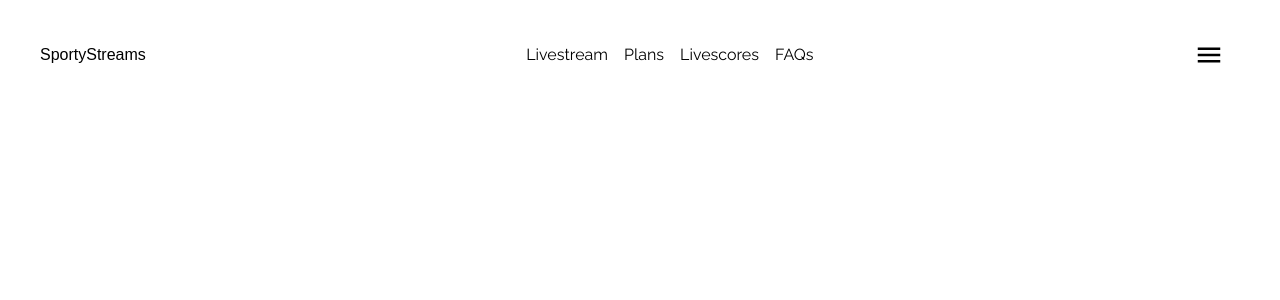
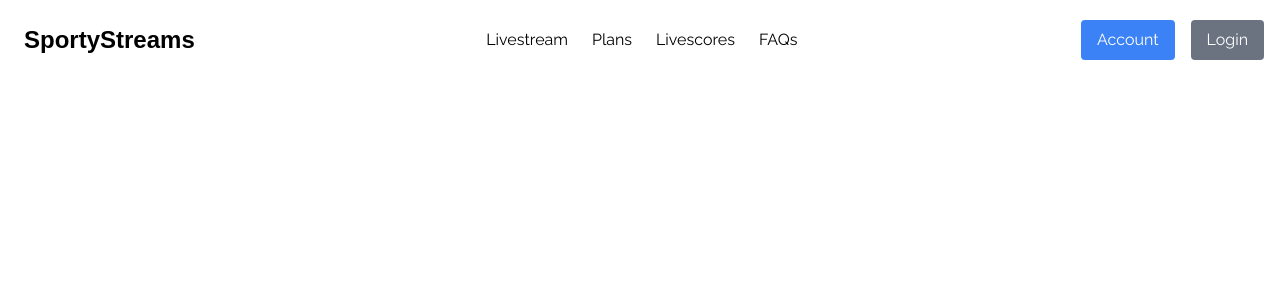
Before and after one commit to lumasia07/sportystreams, a Next.js app: page / in a window 1280 px wide. Shown: the top 300 px of the page. Built offline with nearby package versions, Linux system fonts and the light colour scheme; a web font is replaced by a local one.

Commit message:
mobile  view for menu

```diff
--- a/app/_components/nav.js
+++ b/app/_components/nav.js
@@ -1,24 +1,49 @@
+'use client'
+import { useState } from "react";
 import { Radio_Canada } from "next/font/google";
 
 const radio = Radio_Canada({ subsets: ["latin"] });
 const menu_options = ['Livestream', 'Plans', 'Livescores', 'FAQs'];
 
 export default function Navbar() {
+  const [isMenuOpen, setIsMenuOpen] = useState(false);
+
   return (
-    <div className='p-8 flex items-center'>
+    <div className="p-4 flex items-center justify-between bg-white">
       <div className={`${radio.className} p-2`}>
-        <h1>SportyStreams</h1>
+        <h1 className="text-2xl font-bold">SportyStreams</h1>
       </div>
       <div className="flex-grow flex justify-center">
-        <ul className="flex space-x-4 list-none p-0">
+        <ul className="hidden md:flex space-x-6 list-none p-2">
           {menu_options.map((option, index) => (
-            <li key={index}>{option}</li>
+            <li key={index} className="hover:text-blue-500 cursor-pointer">{option}</li>
           ))}
         </ul>
       </div>
-      <div className="mr-4 p-2 text-3xl">
-        <svg xmlns="http://www.w3.org/2000/svg" width="1em" height="1em" viewBox="0 0 24 24"><path fill="currentColor" d="M3 18h18v-2H3zm0-5h18v-2H3zm0-7v2h18V6z"></path></svg>
+      <div className="hidden md:flex space-x-4">
+        <button className="bg-blue-500 text-white px-4 py-2 rounded hover:bg-blue-600">Account</button>
+        <button className="bg-gray-500 text-white px-4 py-2 rounded hover:bg-gray-600">Login</button>
       </div>
+      <div className="md:hidden p-2 text-3xl cursor-pointer" onClick={() => setIsMenuOpen(!isMenuOpen)}>
+        <svg xmlns="http://www.w3.org/2000/svg" width="1em" height="1em" viewBox="0 0 24 24">
+          <path fill="currentColor" d="M3 18h18v-2H3zm0-5h18v-2H3zm0-7v2h18V6z"></path>
+        </svg>
+      </div>
+      {isMenuOpen && (
+        <div className="absolute top-16 left-0 w-full bg-white shadow-md md:hidden">
+          <ul className="flex flex-col items-center space-y-4 p-4">
+            {menu_options.map((option, index) => (
+              <li key={index} className="hover:text-blue-500 cursor-pointer">{option}</li>
+            ))}
+            <li>
+              <button className="w-full hover:text-blue-500 cursor-pointer">Account</button>
+            </li>
+            <li>
+              <button className="hover:text-blue-500 cursor-pointer w-full">Login</button>
+            </li>
+          </ul>
+        </div>
+      )}
     </div>
   );
 }
```
